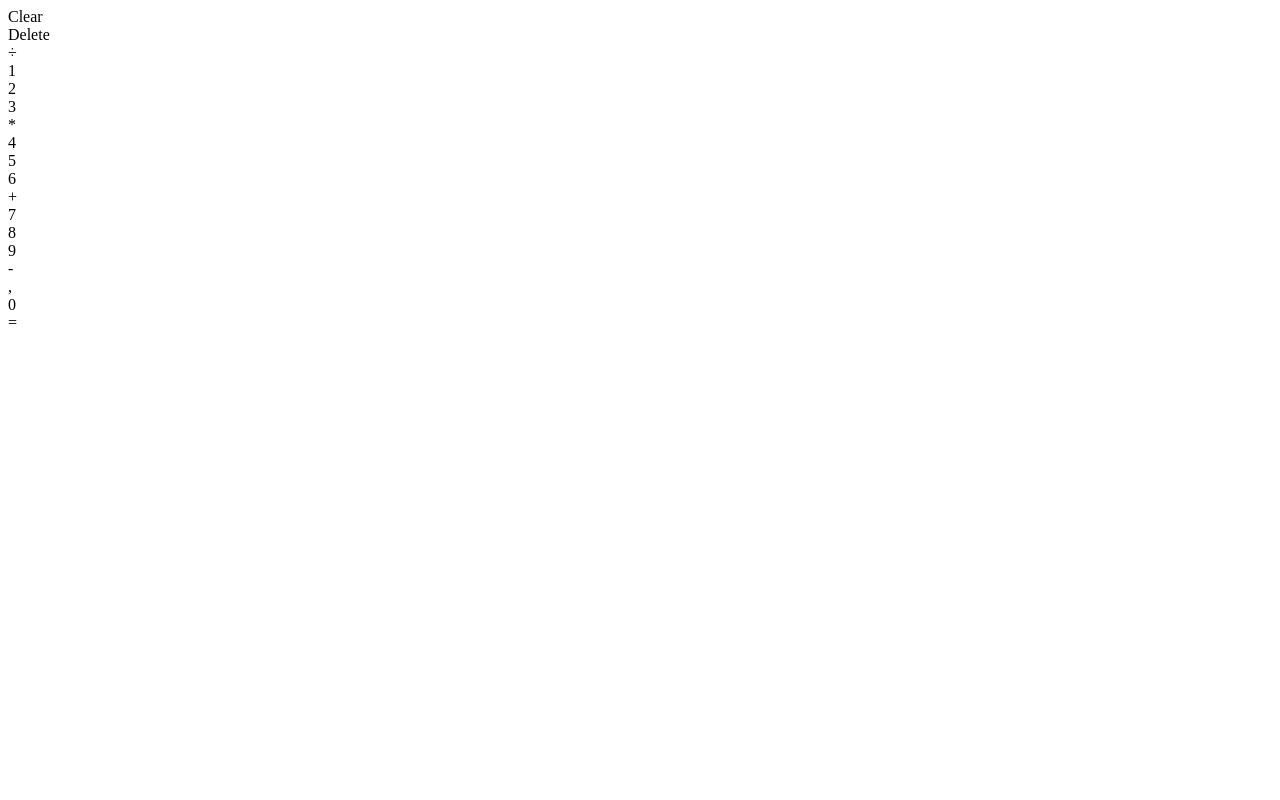
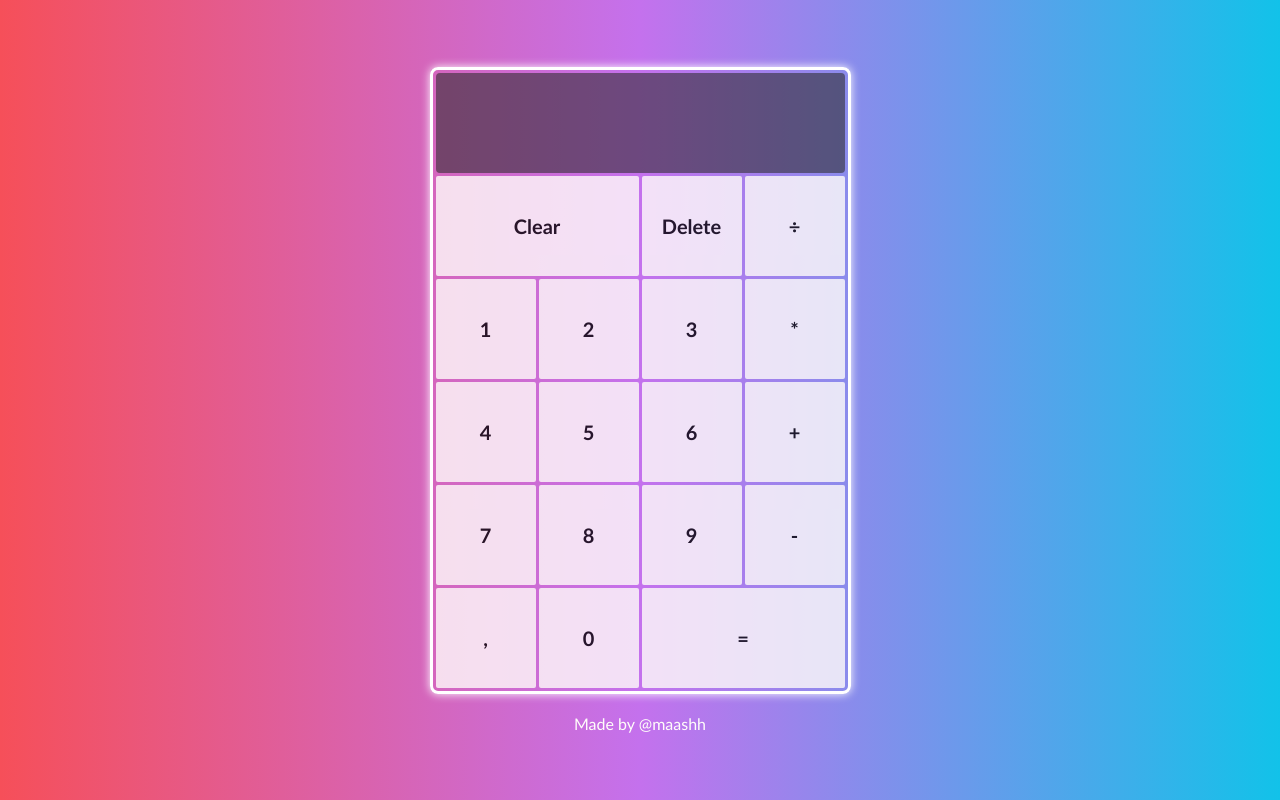
Before and after one commit to maashhCS/calculator, a plain HTML site: page index.html in a window 1280 px wide. Drawn offline with Linux system fonts and the light colour scheme.

Commit message:
added design to the calculator and function to the buttons

```diff
--- a/index.html
+++ b/index.html
@@ -4,39 +4,45 @@
     <meta charset="UTF-8">
     <meta http-equiv="X-UA-Compatible" content="IE=edge">
     <meta name="viewport" content="width=device-width, initial-scale=1.0">
+    <link rel="stylesheet" href="style.css">
+    <script src="main.js" defer></script>
     <title>Calculator</title>
 </head>
 <body>
     <div class="container">
-        <div class="calculator-screen"></div>
-        <div class="calculator-buttons-container-row1">
+        <div class="calculator-screen">
+            <h1 id="text-top" class="screen-text"></h1>
+            <h1 id="text-bottom" class="screen-text"></h1>
+        </div>
+        <div class="calculator-buttons-container row1">
             <div id="button-clear" class="calculator-buttons button-wide">Clear</div>
             <div id="button-delete" class="calculator-buttons">Delete</div>
             <div id="button-divide" class="calculator-buttons">÷</div>
         </div>
-        <div class="calculator-buttons-container-row2">
+        <div class="calculator-buttons-container row2">
             <div id="button-number1" class="calculator-buttons">1</div>
             <div id="button-number2" class="calculator-buttons">2</div>
             <div id="button-number3" class="calculator-buttons">3</div>
             <div id="button-multiply" class="calculator-buttons">*</div>
         </div>
-        <div class="calculator-buttons-container-row3">
+        <div class="calculator-buttons-container row3">
             <div id="button-number4" class="calculator-buttons">4</div>
             <div id="button-number5" class="calculator-buttons">5</div>
             <div id="button-number6" class="calculator-buttons">6</div>
             <div id="button-plus" class="calculator-buttons">+</div>
         </div>
-        <div class="calculator-buttons-container-row4">
+        <div class="calculator-buttons-container row4">
             <div id="button-number7" class="calculator-buttons">7</div>
             <div id="button-number8" class="calculator-buttons">8</div>
             <div id="button-number9" class="calculator-buttons">9</div>
             <div id="button-minus" class="calculator-buttons">-</div>
         </div>
-        <div class="calculator-buttons-container-row5">
+        <div class="calculator-buttons-container row5">
             <div id="button-comma" class="calculator-buttons">,</div>
             <div id="button-number0" class="calculator-buttons">0</div>
             <div id="button-equal" class="calculator-buttons button-wide">=</div>
         </div>
     </div>
+    <footer>Made by <a href="https://github.com/maashhCS">@maashh</a></footer>
 </body>
 </html>
--- a/main.js
+++ b/main.js
@@ -0,0 +1,86 @@
+'use strict';
+let result;
+let previousNum;
+let currentNum;
+let operation;
+
+
+const buttons = document.querySelectorAll('.calculator-buttons');
+buttons.forEach(button => {
+    button.addEventListener('click', (e) => {
+        if(e.target.matches('#button-clear')){
+        };
+
+        if (e.target.matches('#button-delete')){
+            console.log('delete');
+        };
+
+        if(e.target.matches('#button-divide')){
+            console.log('divide');
+        };
+
+        if(e.target.matches('#button-number1')){
+
+        };
+
+        if(e.target.matches('#button-number2')){
+            console.log('number2');
+        };
+
+        if(e.target.matches('#button-number3')){
+            console.log('number3');
+        };
+
+        if(e.target.matches('#button-multiply')){
+            console.log('multiply');
+        };
+
+        if(e.target.matches('#button-number4')){
+            console.log('number4');
+        };
+
+        if(e.target.matches('#button-number5')){
+            console.log('number5');
+        };
+
+        if(e.target.matches('#button-number6')){
+            console.log('number6');
+        };
+
+        if(e.target.matches('#button-plus')){
+            console.log('plus');
+        };
+
+        if(e.target.matches('#button-number7')){
+            console.log('number7');
+        };
+
+        if(e.target.matches('#button-number8')){
+            console.log('number8');
+        };
+
+        if(e.target.matches('#button-number9')){
+            console.log('number9');
+        };
+
+        if(e.target.matches('#button-minus')){
+            console.log('minus');
+        };
+
+        if(e.target.matches('#button-comma')){
+            console.log('comma');
+        };
+
+        if(e.target.matches('#button-number0')){
+            console.log('number0');
+        };
+
+        if(e.target.matches('#button-equal')){
+            console.log('equal');
+        };
+    });
+});
+
+function plus(){
+
+}
--- a/style.css
+++ b/style.css
@@ -3,4 +3,97 @@
     padding: 0;
     text-decoration: none;
     border: none;
+    font-family:'Gill Sans', 'Gill Sans MT', Calibri, 'Trebuchet MS', sans-serif;
 }
+
+body{
+    display: flex;
+    justify-content: center;
+    align-items: center;
+    flex-direction: column;
+    height: 100vh;
+    background: #12c2e9;  /* fallback for old browsers */
+    background: -webkit-linear-gradient(to right, #f64f59, #c471ed, #12c2e9);  /* Chrome 10-25, Safari 5.1-6 */
+    background: linear-gradient(to right, #f64f59, #c471ed, #12c2e9); /* W3C, IE 10+/ Edge, Firefox 16+, Chrome 26+, Opera 12+, Safari 7+ */
+    gap: 20px;
+}
+
+a{
+    color: #FFFDFA;
+}
+
+a:hover{
+    color: #ca37a6;
+}
+
+.container{
+    display: flex;
+    flex-direction: column;
+    border-radius: 8px;
+    overflow: hidden;
+    box-shadow: #FFFFFF 0px 0px 10px;
+    border: 3px white solid;
+    gap: 3px;
+    padding: 3px;
+}
+
+.calculator-screen {
+    background-color: #2929298f;
+    height: 100px;
+    border-radius: 4px;
+    display: flex;
+    flex-direction: column;
+    justify-content: flex-end;
+    align-items: flex-end;
+    gap: 8px;
+}
+
+.calculator-buttons-container{
+    display: flex;
+    overflow: hidden;
+    gap: 3px;
+}
+
+.calculator-buttons{
+    height: 100px;
+    width: 100px;
+    display: flex;
+    align-items: center;
+    justify-content: center;
+    background-color: #FFFDFA;
+    font-size: 20px;
+    font-weight: 600;
+    opacity: 80%;
+    border-radius: 2px;
+}
+
+.calculator-buttons:active{
+    background-color: #d8d8d8;
+}
+
+.screen-text{
+    color: #FFFDFA;
+    padding-right: 25px;
+}
+
+#text-top {
+    font-size: 25px;
+    padding-right: 30px;
+}
+
+#text-bottom {
+    font-size: 40px;
+    padding-bottom: 5px;
+}
+
+footer {
+    color: #FFFDFA;
+}
+
+#button-clear{
+    width: 203px;
+}
+
+#button-equal{
+    width: 203px;
+}
```
